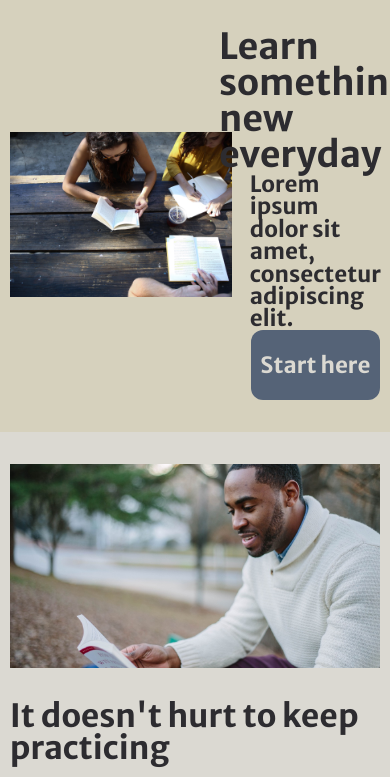
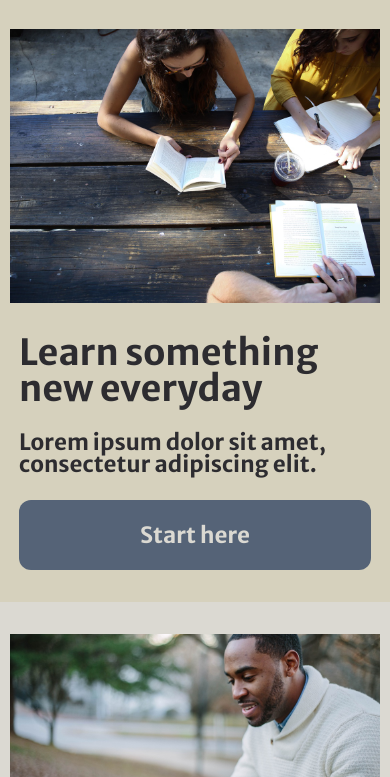
Before and after one commit to bp9320/ColmarAcademy, a plain HTML site: page index.html in a window 390 px wide. Shown: the part 67-844 px from the top of the page. Drawn offline with Linux system fonts and the light colour scheme.

Commit message:
Add mobile styling for Section 1

```diff
--- a/Resources/CSS/style.css
+++ b/Resources/CSS/style.css
@@ -193,7 +193,6 @@ header .mobile nav img {
   padding: 0 0.5rem;
 }
 
-}
 /* Section 1 : "Learn Something" Styles */
 #section1 h3 {
   margin: 1.5rem 0;
@@ -469,6 +468,20 @@ header .mobile nav img {
     display: inline-block;
   }
 
+  /* Section 1: "Learn Something" Styles */
+  #section1 .site-container {
+    flex-direction: column;
+  }
+
+  #section1 .column-large {
+    width: 100%;
+  }
+
+  #section1 .column-medium {
+    width: 95%;
+    margin: 2rem auto 0 auto;
+  }
+
 }
 
 /* Troubleshooting Styles */
```
